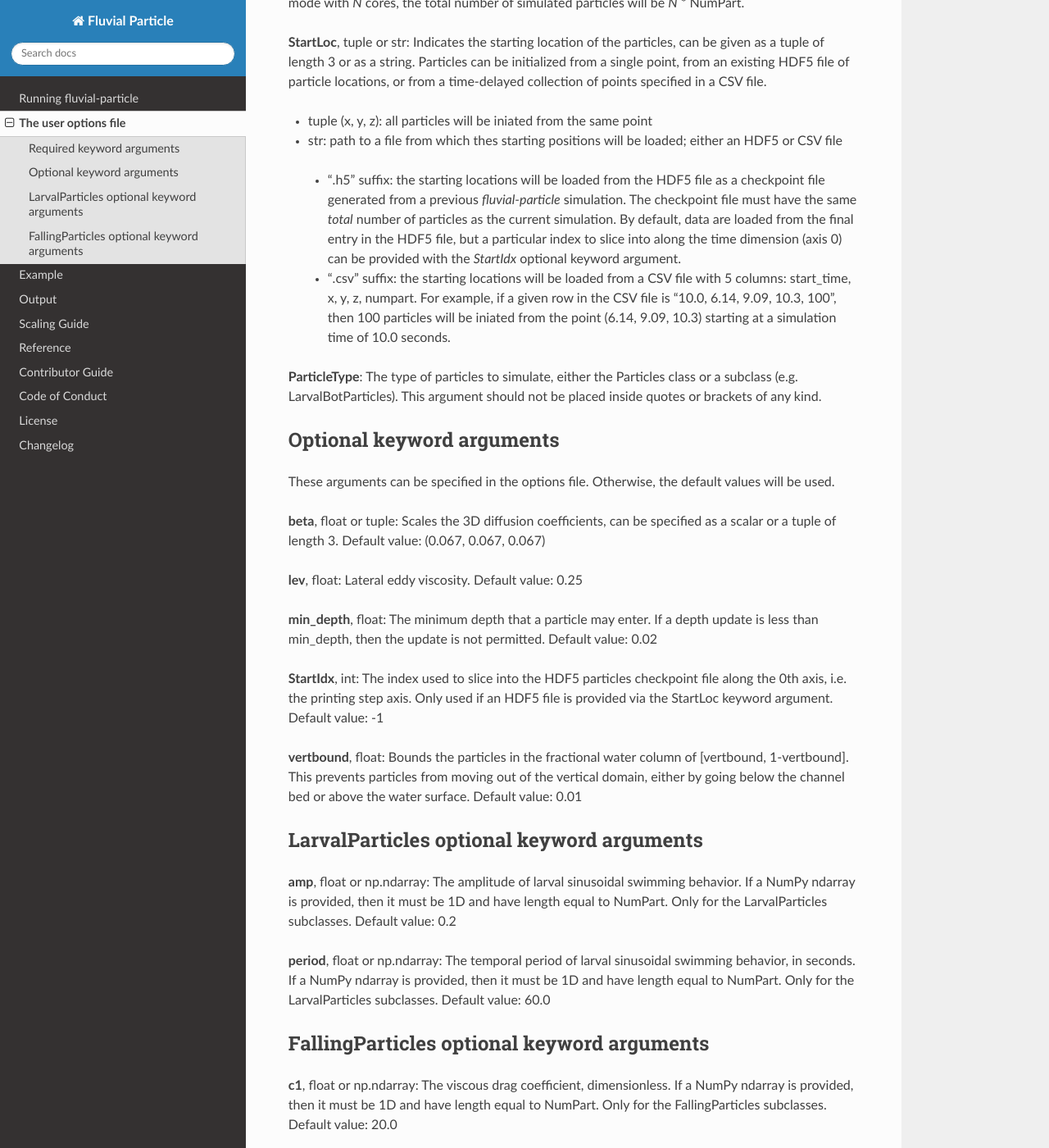
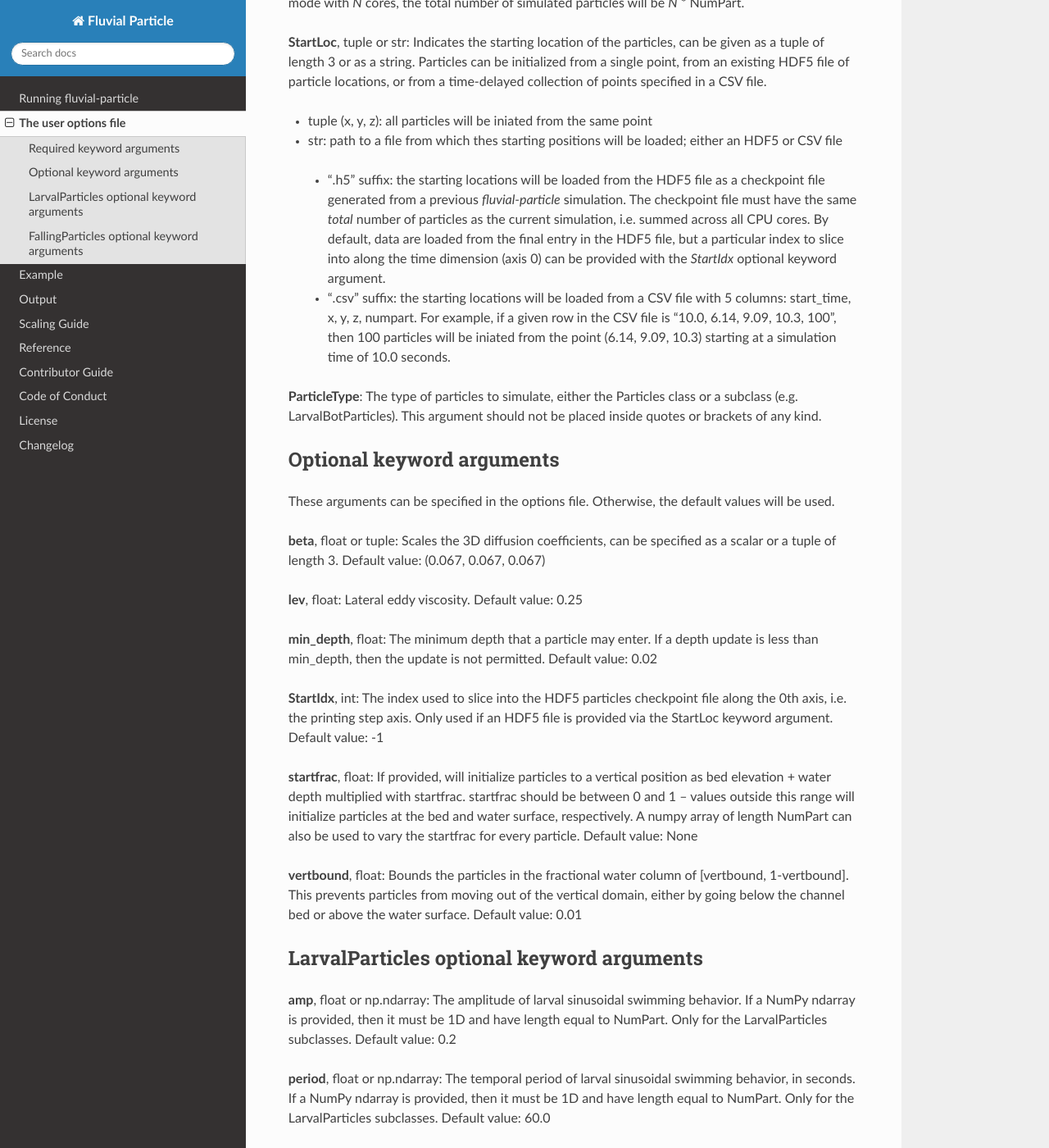
Before and after one commit to rmcd-mscb/fluvial-particle, a Sphinx documentation site: the page built from docs/optionsfile.rst, in a window 1280 px wide and 1400 px high, scrolled down 776 px. Shown: the whole window at 82% size. Built offline with Sphinx 7.4.7 and the Read the Docs theme 2.0.0, drawn with Linux system fonts in a browser that asks for light colours.

Commit message:
added startfrac user option; some docs edits

```diff
--- a/docs/optionsfile.rst
+++ b/docs/optionsfile.rst
@@ -28,7 +28,7 @@ Required keyword arguments
 * tuple (x, y, z): all particles will be iniated from the same point
 * str: path to a file from which thes starting positions will be loaded; either an HDF5 or CSV file
 
- - ".h5" suffix: the starting locations will be loaded from the HDF5 file as a checkpoint file generated from a previous *fluvial-particle* simulation. The checkpoint file must have the same *total* number of particles as the current simulation. By default, data are loaded from the final entry in the HDF5 file, but a particular index to slice into along the time dimension (axis 0) can be provided with the *StartIdx* optional keyword argument.
+ - ".h5" suffix: the starting locations will be loaded from the HDF5 file as a checkpoint file generated from a previous *fluvial-particle* simulation. The checkpoint file must have the same *total* number of particles as the current simulation, i.e. summed across all CPU cores. By default, data are loaded from the final entry in the HDF5 file, but a particular index to slice into along the time dimension (axis 0) can be provided with the *StartIdx* optional keyword argument.
  - ".csv" suffix: the starting locations will be loaded from a CSV file with 5 columns: start_time, x, y, z, numpart. For example, if a given row in the CSV file is "10.0, 6.14, 9.09, 10.3, 100", then 100 particles will be iniated from the point (6.14, 9.09, 10.3) starting at a simulation time of 10.0 seconds.
 
 **ParticleType**: The type of particles to simulate, either the Particles class or a subclass (e.g. LarvalBotParticles). This argument should not be placed inside quotes or brackets of any kind.
@@ -46,6 +46,8 @@ These arguments can be specified in the options file. Otherwise, the default val
 **min_depth**, float: The minimum depth that a particle may enter. If a depth update is less than min_depth, then the update is not permitted. Default value: 0.02
 
 **StartIdx**, int: The index used to slice into the HDF5 particles checkpoint file along the 0th axis, i.e. the printing step axis. Only used if an HDF5 file is provided via the StartLoc keyword argument. Default value: -1
+
+**startfrac**, float: If provided, will initialize particles to a vertical position as bed elevation + water depth multiplied with startfrac. startfrac should be between 0 and 1 -- values outside this range will initialize particles at the bed and water surface, respectively. A numpy array of length NumPart can also be used to vary the startfrac for every particle. Default value: None
 
 **vertbound**, float: Bounds the particles in the fractional water column of [vertbound, 1-vertbound]. This prevents particles from moving out of the vertical domain, either by going below the channel bed or above the water surface. Default value: 0.01
 
--- a/docs/scaling.rst
+++ b/docs/scaling.rst
@@ -52,3 +52,6 @@ As an example, the plots below show the print-step scaling relations for both fi
 
 
 .. image:: data/memory_cellshdf5.png
+
+
+When using 8,192 cores on Denali in the strong scaling experiment, the particles HDF5 file was larger than expected by several tens of GiBs, possibly due to increased metadata associated with dataset memory chunking.
--- a/src/fluvial_particle/__init__.py
+++ b/src/fluvial_particle/__init__.py
@@ -197,7 +197,10 @@ def simulate(settings, argvars, timer, comm=None):  # noqa
     # Initialize class of particles instance
     particles = particles(npart, x, y, z, rng, river, **settings)
 
-    particles.initial_validation(starttime=0.0, frac=0.5)
+    frac = None
+    if "startfrac" in settings.keys():
+        frac = settings["startfrac"]
+    particles.initial_validation(starttime=starttime, frac=frac)
 
     # Calc simulation and printing times
     if starttime >= endtime:
```
Also changed, not shown: docs/data/strongscaling_speedup.png, docs/data/strongscaling_time.png.
